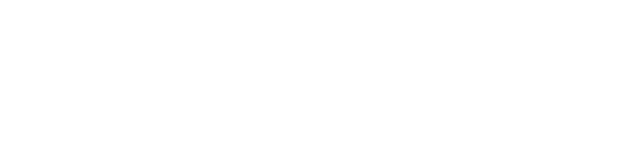
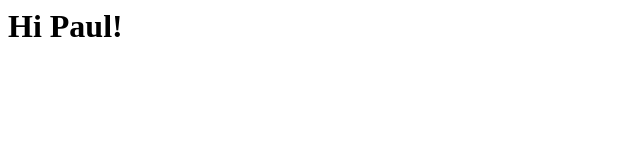
Before and after one commit to singapaul/practice-repo, a plain HTML site: page index.html in a window 1280 px wide. Shown: the whole page, without its empty margins (0-640 px from the left). Drawn offline with Linux system fonts and the light colour scheme.

Commit message:
new branch

```diff
--- a/index.html
+++ b/index.html
@@ -1,4 +1,9 @@
 <!--Paul was here
 
 
+
  -->
+
+ <head>
+   <h1>Hi Paul!</h1>
+ </head>
```
